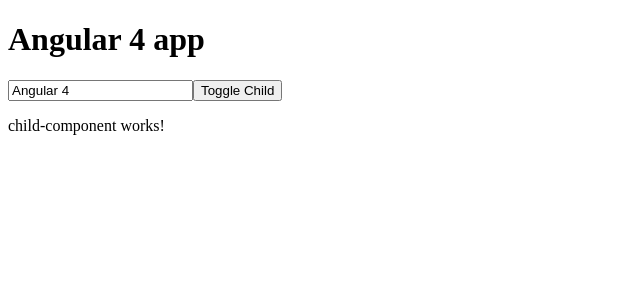
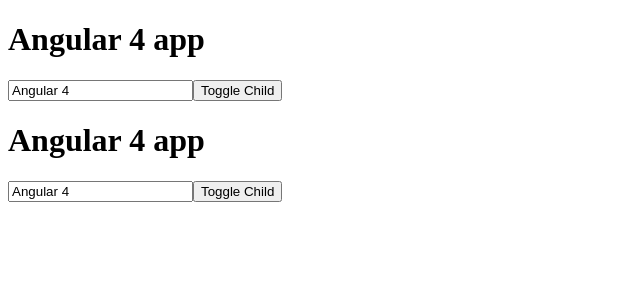
Before and after one commit to saurabhkpathak/ApparelStore-MastercardPaymentIntegration, an Angular app: page /heroes in a window 1280 px wide. Both pictures are taken after a click on the button "Toggle Child". Shown: the top 300 px of the page, without its empty margins (0-640 px from the left). Built offline with nearby package versions, Linux system fonts and the light colour scheme.

Commit message:
adding routing funcitonality

```diff
--- a/src/app/app.component.html
+++ b/src/app/app.component.html
@@ -1,6 +1 @@
-<h1>{{appName + ' app'}}</h1>
-<input type="text" [(ngModel)]="appName">
-<button (click)="toggleChildComponent()">Toggle Child</button>
-<div>
-  <app-child-component *ngIf="toggleChild"></app-child-component>
-</div>
+<router-outlet></router-outlet>
--- a/src/app/app.component.ts
+++ b/src/app/app.component.ts
@@ -6,17 +6,4 @@
   styleUrls: ['./app.component.css']
 })
 export class AppComponent {
-  title: string;
-  toggleChild: boolean;
-  appName: string;
-
-  ngOnInit() {
-    this.title = 'app';
-    this.toggleChild = false;
-    this.appName = 'Angular 4';
-  }
-
-  toggleChildComponent() {
-    this.toggleChild = !this.toggleChild;
-  }
 }
--- a/src/app/app.module.ts
+++ b/src/app/app.module.ts
@@ -1,9 +1,26 @@
 import { BrowserModule } from '@angular/platform-browser';
 import { NgModule } from '@angular/core';
 import { FormsModule, ReactiveFormsModule } from '@angular/forms';
+import { RouterModule, Routes } from '@angular/router';
 
 import { AppComponent } from './app.component';
 import { ChildComponentComponent } from './child-component/child-component.component';
+
+const appRoutes: Routes = [
+  { path: 'crisis-center', component: ChildComponentComponent },
+  { path: 'hero/:id', component: ChildComponentComponent },
+  {
+    path: 'heroes',
+    component: ChildComponentComponent,
+    data: { title: 'Heroes List' }
+  },
+  {
+    path: '',
+    redirectTo: '/heroes',
+    pathMatch: 'full'
+  },
+  { path: '**', component: ChildComponentComponent }
+];
 
 @NgModule({
   declarations: [
@@ -12,7 +29,11 @@
   ],
   imports: [
     BrowserModule,
-    FormsModule
+    FormsModule,
+    RouterModule.forRoot(
+      appRoutes,
+      { enableTracing: true } // <-- debugging purposes only
+    )
   ],
   providers: [],
   bootstrap: [AppComponent]
--- a/src/app/child-component/child-component.component.html
+++ b/src/app/child-component/child-component.component.html
@@ -1,3 +1,6 @@
-<p>
-  child-component works!
-</p>
+<h1>{{appName + ' app'}}</h1>
+<input type="text" [(ngModel)]="appName">
+<button (click)="toggleChildComponent()">Toggle Child</button>
+<div>
+  <app-child-component *ngIf="toggleChild"></app-child-component>
+</div>
--- a/src/app/child-component/child-component.component.ts
+++ b/src/app/child-component/child-component.component.ts
@@ -8,8 +8,18 @@
 export class ChildComponentComponent implements OnInit {
 
   constructor() { }
+  title: string;
+  toggleChild: boolean;
+  appName: string;
 
   ngOnInit() {
+    this.title = 'app';
+    this.toggleChild = false;
+    this.appName = 'Angular 4';
+  }
+
+  toggleChildComponent() {
+    this.toggleChild = !this.toggleChild;
   }
 
 }
```
